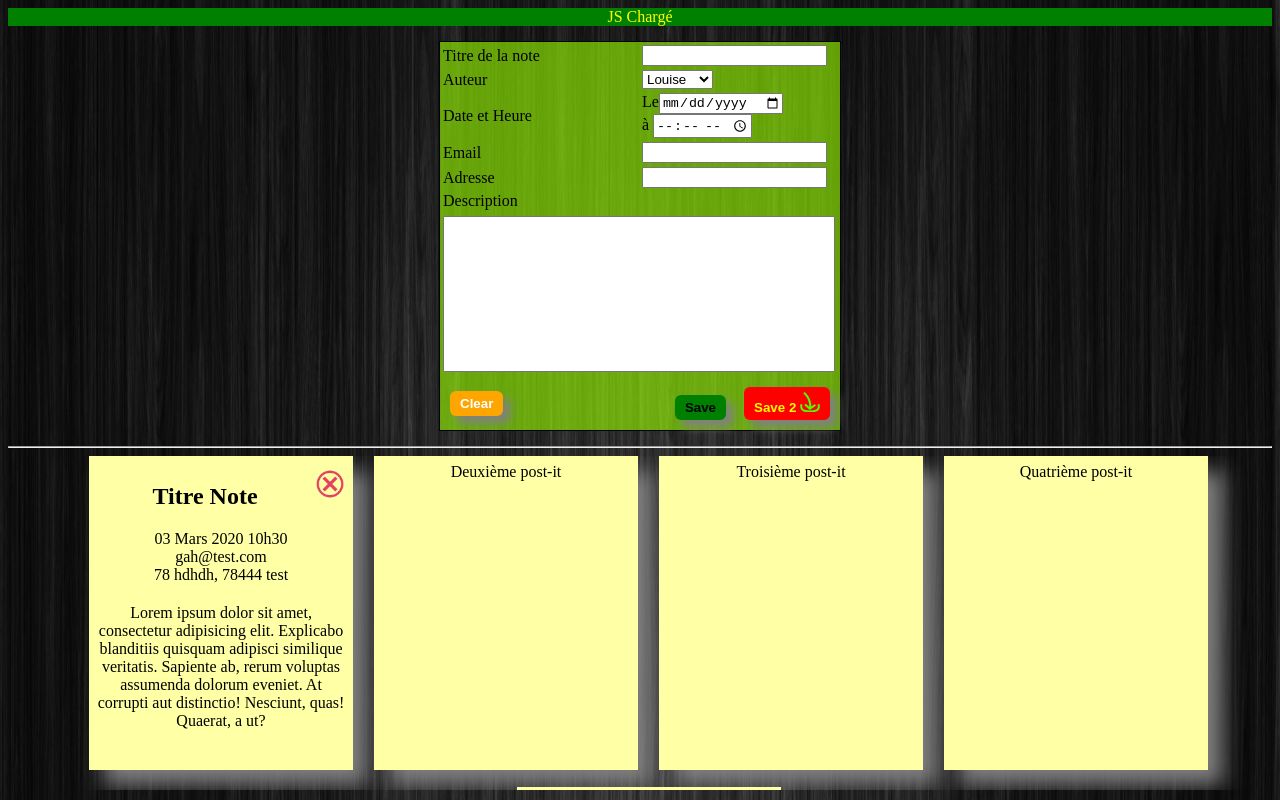
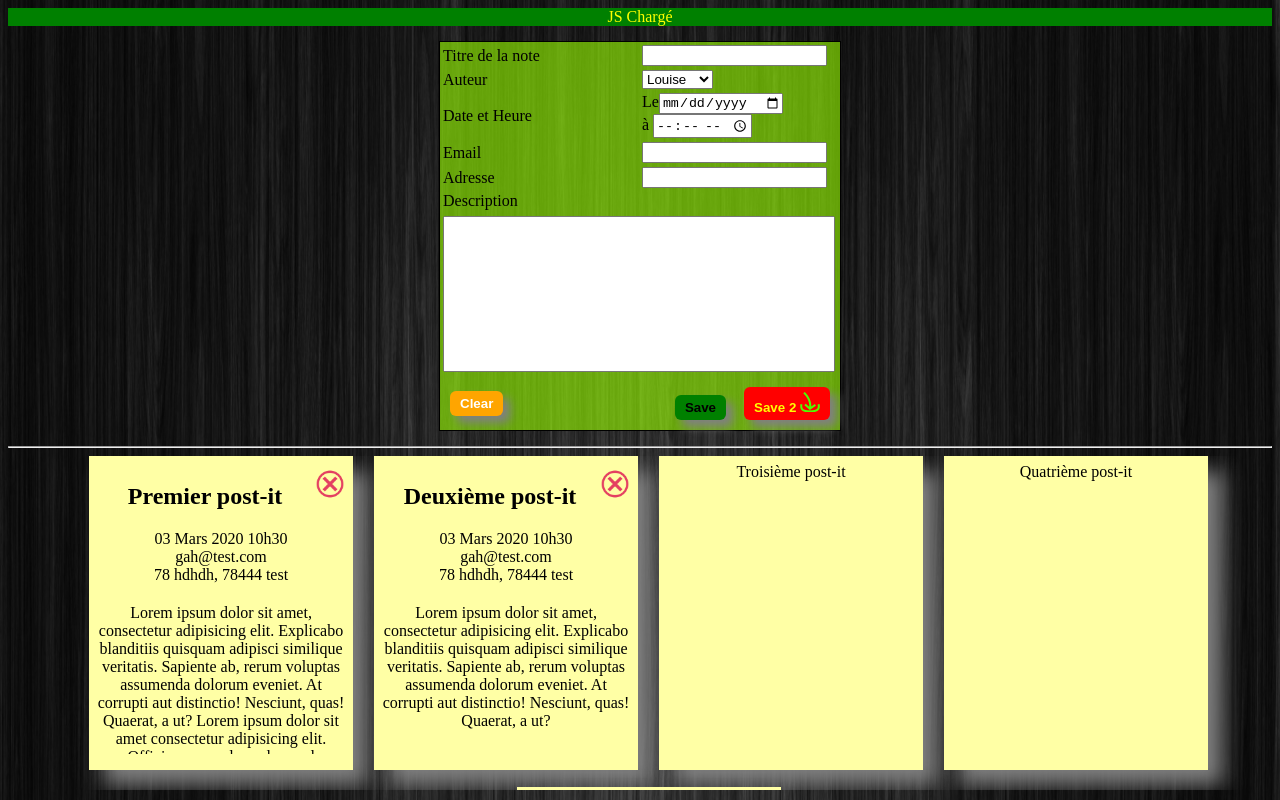
Before and after one commit to sebfigaro/2021_03_02_DHL_S, a website: page index.html in a window 1280 px wide. Drawn offline with Linux system fonts and the light colour scheme.

Commit message:
fin du CSS

```diff
--- a/index.html
+++ b/index.html
@@ -70,7 +70,20 @@
         <div id="post-it-liste">
             <div class="post-it">
                 <div class="container-close-img"><img src="./img/Close.png"></div>
-                <h2 class="post-it-titre">Titre Note</h2>
+                <h2 class="post-it-titre">Premier post-it</h2>
+                <div class="center post-it-date">03 Mars 2020 10h30</div>
+                <div class="center post-it-mail">gah@test.com</div>
+                <div class="center post-it-adresse">78 hdhdh, 78444 test</div>
+                <div class="post-it-description">Lorem ipsum dolor sit amet, consectetur adipisicing elit. Explicabo
+                    blanditiis quisquam adipisci similique veritatis. Sapiente ab, rerum voluptas assumenda dolorum
+                    eveniet. At corrupti aut distinctio! Nesciunt, quas! Quaerat, a ut?
+                    Lorem ipsum dolor sit amet consectetur adipisicing elit. Officia recusandae vel ea sed commodi
+                    libero hic numquam, expedita, itaque voluptatem voluptate dolore magnam, earum quisquam suscipit
+                    assumenda adipisci iusto! Incidunt!</div>
+            </div>
+            <div class="post-it">
+                <div class="container-close-img"><img src="./img/Close.png"></div>
+                <h2 class="post-it-titre">Deuxième post-it</h2>
                 <div class="center post-it-date">03 Mars 2020 10h30</div>
                 <div class="center post-it-mail">gah@test.com</div>
                 <div class="center post-it-adresse">78 hdhdh, 78444 test</div>
@@ -78,7 +91,6 @@
                     blanditiis quisquam adipisci similique veritatis. Sapiente ab, rerum voluptas assumenda dolorum
                     eveniet. At corrupti aut distinctio! Nesciunt, quas! Quaerat, a ut?</div>
             </div>
-            <div class="post-it">Deuxième post-it</div>
             <div class="post-it">Troisième post-it</div>
             <div class="post-it">Quatrième post-it</div>
             <div class="post-it">Cinquième post-it</div>
--- a/styles/styles.css
+++ b/styles/styles.css
@@ -93,4 +93,6 @@ body {
 
 .post-it-description {
     margin-top: 20px;
+    overflow-y: auto;
+    height: 150px;
 }
```
